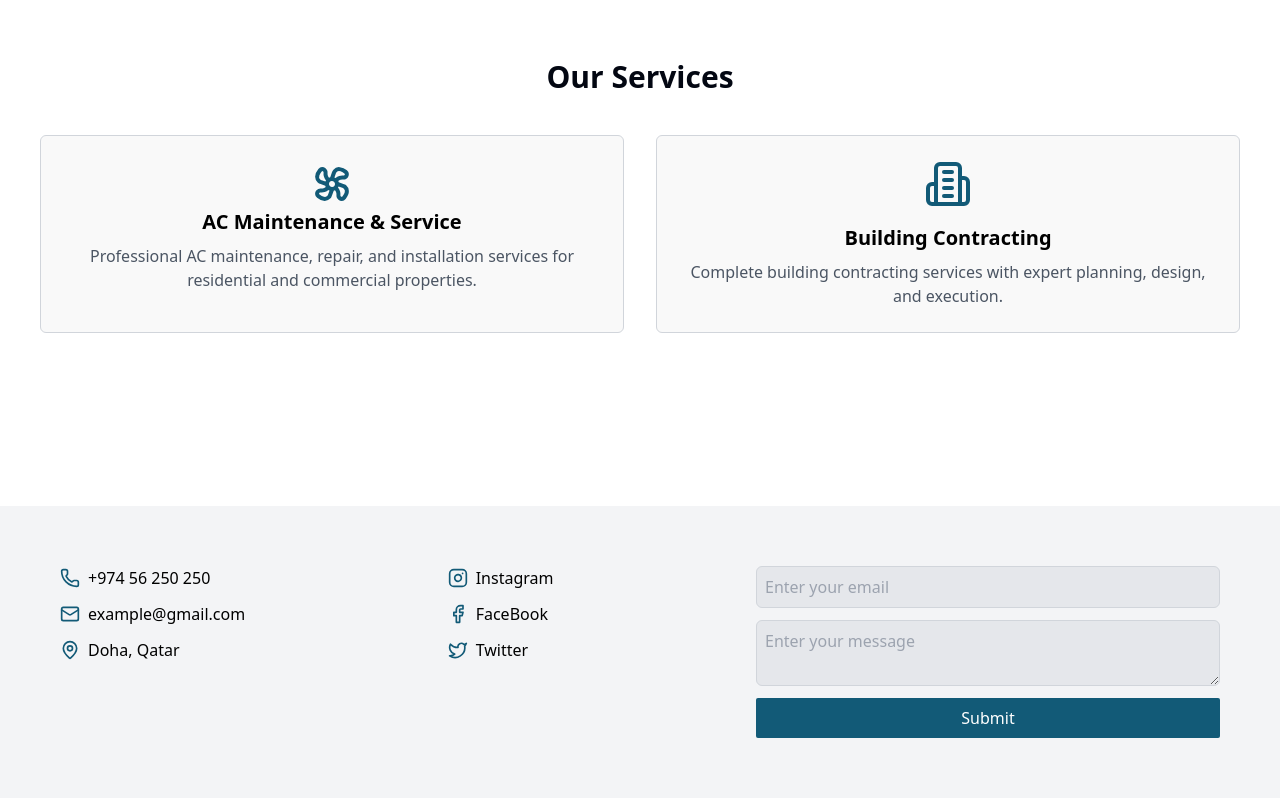
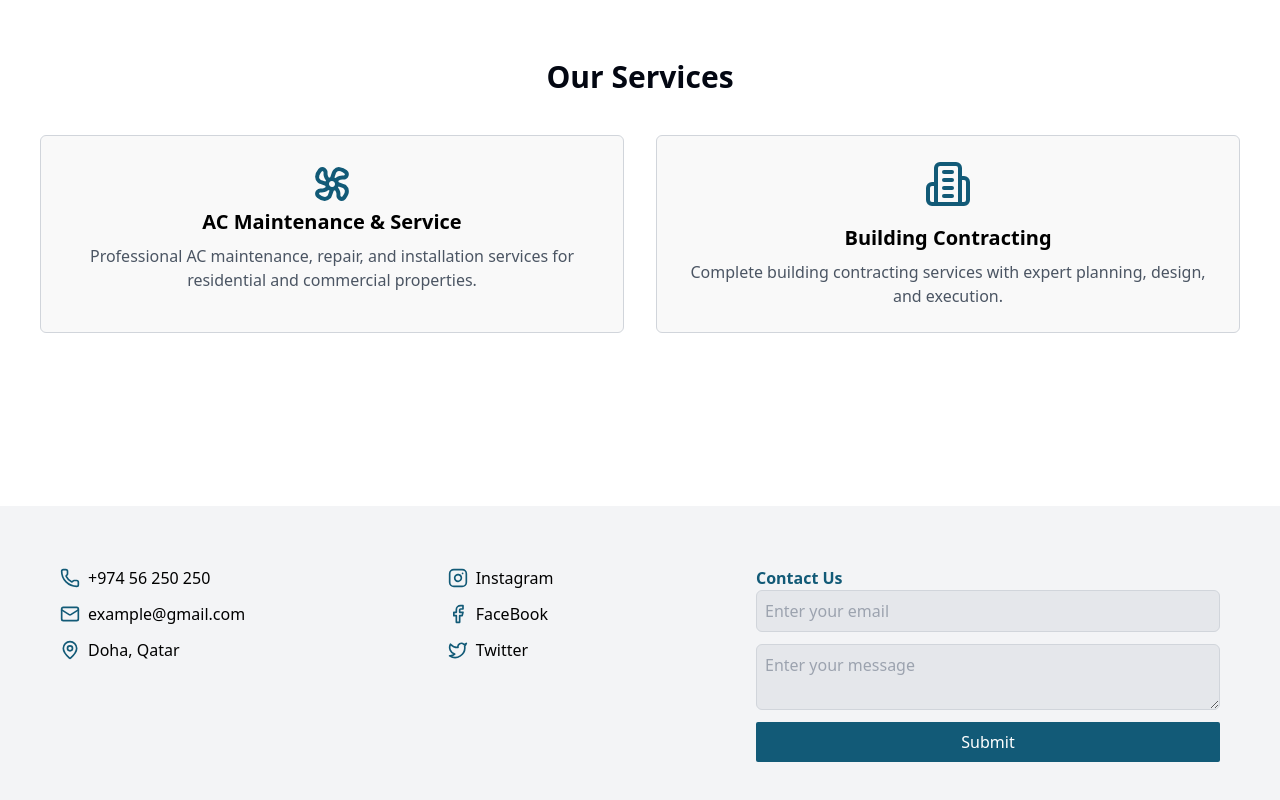
Before and after one commit to shamilmohd69/homezen, a Next.js app: page / in a window 1280 px wide. Shown: the part 934-1734 px from the top of the page. Built offline with nearby package versions, Linux system fonts and the light colour scheme.

Commit message:
footer added

```diff
--- a/src/components/Footer.jsx
+++ b/src/components/Footer.jsx
@@ -30,7 +30,8 @@ const Footer = () => {
                         <Twitter className='h-5 w-5 text-[#125a77]' /> Twitter
                     </div>
                 </div>
-                <div className='sm:w-[40%] '>
+                <div className='sm:w-[40%] mt-5 sm:mt-0 '>
+                    <h5 className='text-[#125a77] font-bold'>Contact Us</h5>
                     <form className='flex flex-col gap-3'>
                         <input className='bg-gray-200 p-2 border border-gray-300 rounded-md' placeholder='Enter your email' />
                         <textarea className='bg-gray-200 p-2 border border-gray-300 rounded-md' placeholder='Enter your message' />
```
